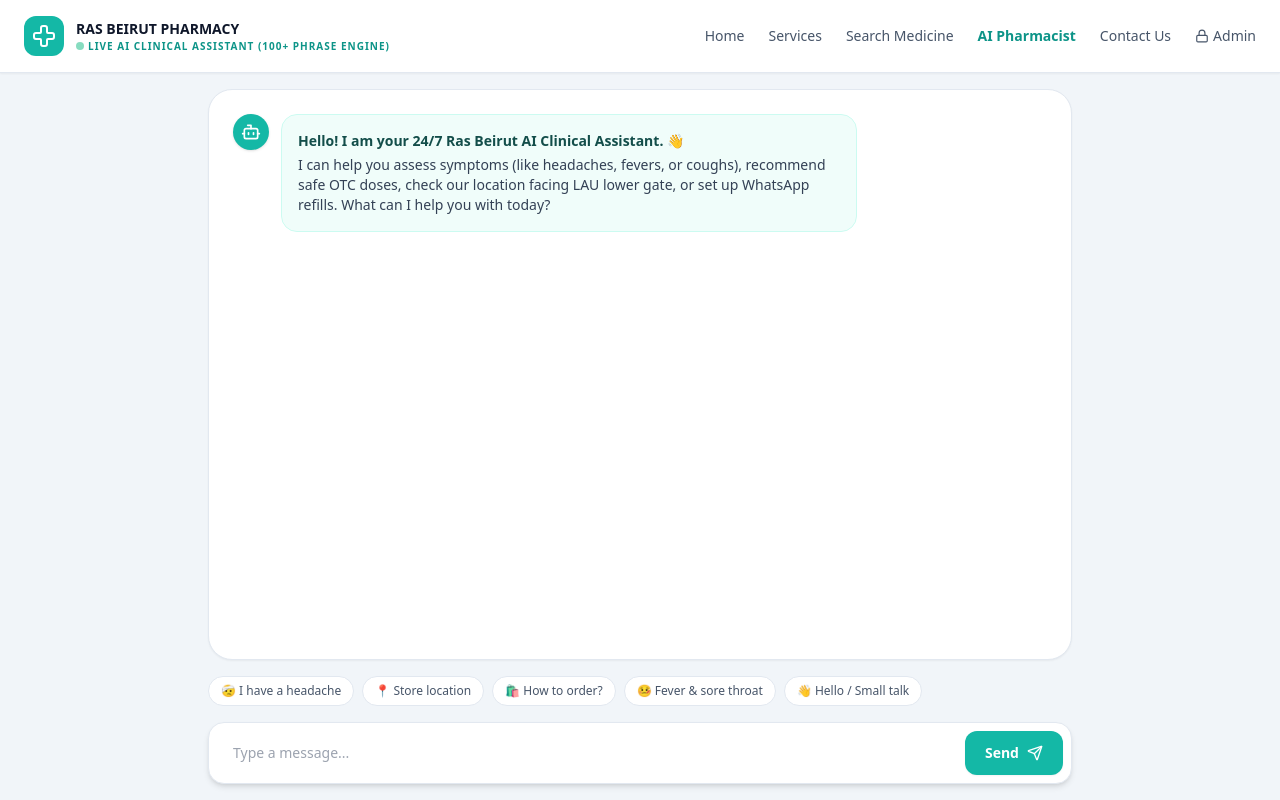
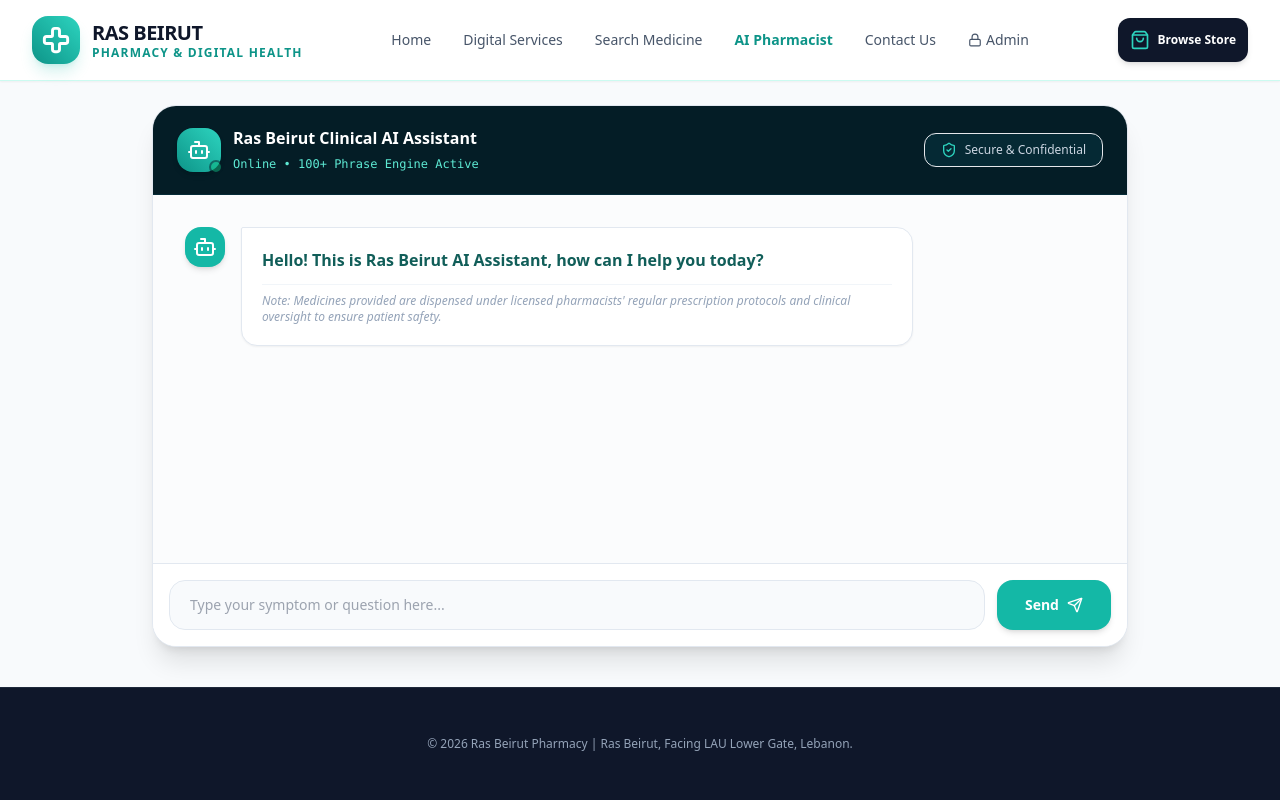
Before and after one commit to fatemahslaiby2006/Ras-Beirut-Pharmacy, a plain HTML site: page chatbot.html in a window 1280 px wide. Drawn offline with nearby package versions, Linux system fonts and the light colour scheme.

Commit message:
Update chatbot.html

```diff
--- a/chatbot.html
+++ b/chatbot.html
@@ -1,5 +1,5 @@
 <!DOCTYPE html>
-<html lang="en">
+<html lang="en" class="scroll-smooth">
 <head>
     <meta charset="UTF-8">
     <meta name="viewport" content="width=device-width, initial-scale=1.0">
@@ -17,13 +17,8 @@
                             50: '#f0fdfa',
                             100: '#ccfbf1',
                             200: '#99f6e4',
-                            300: '#5eead4',
-                            400: '#2dd4bf',
-                            500: '#14b8a6',
-                            600: '#0d9488',
-                            700: '#0f766e',
-                            800: '#115e59',
-                            900: '#134e4a'
+                            300: '#5eead4', 400: '#2dd4bf', 500: '#14b8a6', 600: '#0d9488', 700: '#0f766e', 800: '#115e59', 900: '#134e4a',
+                            950: '#042f2e'
                         },
                         navy: {
                             800: '#062c38',
@@ -34,79 +29,120 @@
             }
         }
     </script>
+<style>
+    /* Page Transition Animations */
+    body {
+        opacity: 0;
+        transform: translateY(8px);
+        transition: opacity 0.35s ease-out, transform 0.35s ease-out;
+    }
+    body.page-loaded {
+        opacity: 1;
+        transform: translateY(0);
+    }
+    body.page-fade-out {
+        opacity: 0;
+        transform: translateY(-8px);
+        transition: opacity 0.25s ease-in, transform 0.25s ease-in;
+    }
+</style>
 </head>
-<body class="bg-slate-100 text-slate-800 font-sans antialiased h-screen flex flex-col">
+<body class="bg-slate-50 text-slate-800 font-sans antialiased min-h-screen flex flex-col justify-between">
 
     <!-- UNIFIED NAVBAR -->
-    <header class="bg-white border-b border-slate-200 px-6 py-4 flex items-center justify-between shrink-0 shadow-sm">
+    <header class="sticky top-0 z-40 bg-white/95 backdrop-blur-md border-b border-turq-100 shadow-sm shrink-0">
+        <div class="max-w-7xl mx-auto px-4 sm:px-6 lg:px-8">
+            <div class="flex items-center justify-between h-20">
                 <a href="index.html" class="flex items-center space-x-3">
-            <div class="w-10 h-10 rounded-xl bg-turq-500 flex items-center justify-center text-white font-bold">
-                <i data-lucide="cross" class="w-6 h-6"></i>
+                    <div class="w-12 h-12 rounded-2xl bg-gradient-to-tr from-turq-600 to-turq-400 flex items-center justify-center text-white shadow-lg shadow-turq-500/20">
+                        <i data-lucide="cross" class="w-7 h-7 stroke-[2.5]"></i>
                     </div>
                     <div>
-                <h1 class="font-bold text-slate-900 text-sm">RAS BEIRUT PHARMACY</h1>
-                <span class="text-[10px] text-turq-600 font-bold uppercase tracking-widest flex items-center gap-1">
-                    <span class="w-2 h-2 rounded-full bg-emerald-500 animate-pulse"></span>
-                    Live AI Clinical Assistant (100+ Phrase Engine)
-                </span>
+                        <span class="text-xl font-bold tracking-tight text-slate-900 block leading-tight">RAS BEIRUT</span>
+                        <span class="text-xs font-semibold text-turq-600 uppercase tracking-widest block">Pharmacy & Digital Health</span>
                     </div>
                 </a>
-        <nav class="hidden md:flex items-center space-x-6 text-sm font-medium">
-            <a href="index.html" class="text-slate-600 hover:text-turq-600 transition">Home</a>
-            <a href="services.html" class="text-slate-600 hover:text-turq-600 transition">Services</a>
-            <a href="search.html" class="text-slate-600 hover:text-turq-600 transition">Search Medicine</a>
-            <a href="chatbot.html" class="text-turq-600 font-bold">AI Pharmacist</a>
-            <a href="contact.html" class="text-slate-600 hover:text-turq-600 transition">Contact Us</a>
-            <a href="admin.html" class="text-slate-600 hover:text-turq-600 transition flex items-center gap-1"><i data-lucide="lock" class="w-3.5 h-3.5"></i> Admin</a>
+
+                <nav class="hidden lg:flex items-center space-x-8">
+                    <a href="index.html" class="text-slate-600 hover:text-turq-600 font-medium text-sm transition">Home</a>
+                    <a href="services.html" class="text-slate-600 hover:text-turq-600 font-medium text-sm transition">Digital Services</a>
+                    <a href="search.html" class="text-slate-600 hover:text-turq-600 font-medium text-sm transition">Search Medicine</a>
+                    <a href="chatbot.html" class="text-turq-600 font-bold text-sm">AI Pharmacist</a>
+                    <a href="contact.html" class="text-slate-600 hover:text-turq-600 font-medium text-sm transition">Contact Us</a>
+                    <a href="admin.html" class="text-slate-600 hover:text-turq-600 font-medium text-sm transition flex items-center gap-1"><i data-lucide="lock" class="w-3.5 h-3.5"></i> Admin</a>
                 </nav>
+
+                <div class="flex items-center space-x-3">
+                    <a href="search.html" class="p-3 rounded-xl bg-slate-900 text-white hover:bg-turq-600 transition flex items-center gap-2 shadow-md">
+                        <i data-lucide="shopping-bag" class="w-5 h-5 text-turq-400"></i>
+                        <span class="text-xs font-bold hidden sm:inline">Browse Store</span>
+                    </a>
+                </div>
+            </div>
+        </div>
     </header>
 
-    <!-- CHAT CONTAINER -->
-    <main class="flex-1 max-w-4xl w-full mx-auto p-4 flex flex-col justify-between overflow-hidden">
+    <!-- EXPANDED CHAT CONTAINER -->
+    <main class="flex-1 max-w-5xl w-full mx-auto p-4 sm:p-6 flex flex-col justify-between my-auto">
 
-        <!-- MESSAGES WINDOW -->
-        <div id="chat-window" class="flex-1 overflow-y-auto space-y-4 p-4 sm:p-6 bg-white rounded-3xl border border-slate-200 shadow-sm mb-4">
+        <!-- LARGER CHAT WINDOW BOX -->
+        <div class="flex-1 h-[75vh] flex flex-col bg-white rounded-3xl border border-slate-200 shadow-xl overflow-hidden mb-4">
+
+            <!-- CHAT HEADER BANNER -->
+            <div class="bg-navy-900 text-white px-6 py-5 flex items-center justify-between border-b border-navy-800 shrink-0">
+                <div class="flex items-center space-x-3">
+                    <div class="relative">
+                        <div class="w-11 h-11 rounded-2xl bg-gradient-to-tr from-turq-600 to-turq-400 flex items-center justify-center text-white shadow-md">
+                            <i data-lucide="bot" class="w-6 h-6"></i>
+                        </div>
+                        <span class="absolute -bottom-0.5 -right-0.5 w-3.5 h-3.5 rounded-full bg-emerald-500 border-2 border-navy-900 animate-pulse"></span>
+                    </div>
+                    <div>
+                        <h2 class="font-bold text-base text-white">Ras Beirut Clinical AI Assistant</h2>
+                        <span class="text-xs text-turq-300 font-mono">Online • 100+ Phrase Engine Active</span>
+                    </div>
+                </div>
+                <div class="hidden sm:flex items-center gap-2 text-xs text-slate-300 bg-navy-800/80 px-4 py-2 rounded-xl border border-navy-700">
+                    <i data-lucide="shield-check" class="w-4 h-4 text-turq-400"></i>
+                    <span>Secure & Confidential</span>
+                </div>
+            </div>
+
+            <!-- MESSAGES SCROLL AREA -->
+            <div id="chat-window" class="flex-1 overflow-y-auto space-y-6 p-6 sm:p-8 bg-slate-50/50">
 
                 <!-- BOT GREETING -->
-            <div class="flex items-start space-x-3">
-                <div class="w-9 h-9 rounded-full bg-turq-500 text-white flex items-center justify-center shrink-0 shadow">
-                    <i data-lucide="bot" class="w-5 h-5"></i>
+                <div class="flex items-start space-x-4">
+                    <div class="w-10 h-10 rounded-2xl bg-turq-500 text-white flex items-center justify-center shrink-0 shadow-md">
+                        <i data-lucide="bot" class="w-6 h-6"></i>
                     </div>
-                <div class="bg-turq-50 border border-turq-100 rounded-2xl p-4 text-xs sm:text-sm text-slate-700 max-w-xl leading-relaxed">
-                    <p class="font-bold text-turq-900 mb-1">Hello! I am your 24/7 Ras Beirut AI Clinical Assistant. 👋</p>
-                    <p>I can help you assess symptoms (like headaches, fevers, or coughs), recommend safe OTC doses, check our location facing LAU lower gate, or set up WhatsApp refills. What can I help you with today?</p>
+                    <div class="bg-white border border-slate-200 rounded-2xl rounded-tl-sm p-5 text-sm text-slate-700 max-w-2xl leading-relaxed shadow-sm space-y-3">
+                        <p class="font-bold text-turq-800 text-base">Hello! This is Ras Beirut AI Assistant, how can I help you today?</p>
+                        <p class="text-xs text-slate-400 italic pt-2 border-t border-slate-100">Note: Medicines provided are dispensed under licensed pharmacists' regular prescription protocols and clinical oversight to ensure patient safety.</p>
                     </div>
                 </div>
 
             </div>
 
-        <!-- QUICK SUGGESTION CHIPS -->
-        <div class="flex gap-2 overflow-x-auto pb-2 mb-2 text-xs">
-            <button onclick="sendQuickMessage('I have a severe headache')" class="px-3 py-1.5 bg-white border border-slate-200 hover:border-turq-400 hover:text-turq-700 text-slate-600 rounded-full shrink-0 transition">🤕 I have a headache</button>
-            <button onclick="sendQuickMessage('Where are you located?')" class="px-3 py-1.5 bg-white border border-slate-200 hover:border-turq-400 hover:text-turq-700 text-slate-600 rounded-full shrink-0 transition">📍 Store location</button>
-            <button onclick="sendQuickMessage('How do I order medicine?')" class="px-3 py-1.5 bg-white border border-slate-200 hover:border-turq-400 hover:text-turq-700 text-slate-600 rounded-full shrink-0 transition">🛍️ How to order?</button>
-            <button onclick="sendQuickMessage('I have a fever and sore throat')" class="px-3 py-1.5 bg-white border border-slate-200 hover:border-turq-400 hover:text-turq-700 text-slate-600 rounded-full shrink-0 transition">🤒 Fever & sore throat</button>
-            <button onclick="sendQuickMessage('How are you today?')" class="px-3 py-1.5 bg-white border border-slate-200 hover:border-turq-400 hover:text-turq-700 text-slate-600 rounded-full shrink-0 transition">👋 Hello / Small talk</button>
-        </div>
-
-        <!-- INPUT FORM -->
-        <form onsubmit="handleChat(event)" class="flex gap-2 bg-white p-2 rounded-2xl border border-slate-200 shadow-md">
-            <input type="text" id="chat-input" placeholder="Type a message..." class="flex-1 px-4 py-3 text-xs sm:text-sm focus:outline-none bg-transparent">
-            <button type="submit" class="px-5 py-3 bg-turq-500 hover:bg-turq-600 text-white font-bold rounded-xl text-xs sm:text-sm transition flex items-center gap-2 shadow-sm">
+            <!-- INPUT FORM ATTACHED AT BOTTOM OF CHAT BOX -->
+            <form onsubmit="handleChat(event)" class="p-4 bg-white border-t border-slate-200 flex gap-3 shrink-0">
+                <input type="text" id="chat-input" placeholder="Type your symptom or question here..." class="flex-1 px-5 py-3.5 text-sm focus:outline-none bg-slate-50 border border-slate-200 rounded-2xl focus:border-turq-500 transition">
+                <button type="submit" class="px-7 py-3.5 bg-turq-500 hover:bg-turq-600 text-white font-bold rounded-2xl text-sm transition flex items-center gap-2 shadow-md cursor-pointer">
                     <span>Send</span>
                     <i data-lucide="send" class="w-4 h-4"></i>
                 </button>
             </form>
+        </div>
     </main>
+
+    <!-- FOOTER -->
+    <footer class="bg-slate-900 text-slate-400 py-12 border-t border-slate-800 text-center text-xs shrink-0">
+        &copy; 2026 Ras Beirut Pharmacy | Ras Beirut, Facing LAU Lower Gate, Lebanon.
+    </footer>
 
     <!-- ADVANCED 100+ PHRASE INTENT ENGINE -->
     <script>
         lucide.createIcons();
-
-        function sendQuickMessage(text) {
-            document.getElementById('chat-input').value = text;
-            handleChat(new Event('submit'));
-        }
 
         async function handleChat(e) {
             e.preventDefault();
@@ -119,7 +155,7 @@
             // 1. Render User Message
             chatWindow.innerHTML += `
                 <div class="flex items-start justify-end space-x-3">
-                    <div class="bg-slate-900 text-white rounded-2xl p-4 text-xs sm:text-sm max-w-lg leading-relaxed shadow-sm">
+                    <div class="bg-navy-900 text-white rounded-2xl rounded-tr-sm p-5 text-sm max-w-xl leading-relaxed shadow-md">
                         ${escapeHtml(message)}
                     </div>
                 </div>
@@ -131,15 +167,15 @@
             // 2. Render Typing Indicator
             const typingId = 'typing-' + Date.now();
             chatWindow.innerHTML += `
-                <div id="${typingId}" class="flex items-start space-x-3">
-                    <div class="w-9 h-9 rounded-full bg-turq-500 text-white flex items-center justify-center shrink-0 shadow">
-                        <i data-lucide="bot" class="w-5 h-5"></i>
+                <div id="${typingId}" class="flex items-start space-x-4">
+                    <div class="w-10 h-10 rounded-2xl bg-turq-500 text-white flex items-center justify-center shrink-0 shadow-md">
+                        <i data-lucide="bot" class="w-6 h-6"></i>
                     </div>
-                    <div class="bg-turq-50 border border-turq-100 rounded-2xl p-4 text-xs text-slate-500 flex items-center gap-2">
+                    <div class="bg-white border border-slate-200 rounded-2xl rounded-tl-sm p-4 text-xs text-slate-500 flex items-center gap-2 shadow-sm">
                         <span class="w-2 h-2 rounded-full bg-turq-500 animate-bounce"></span>
                         <span class="w-2 h-2 rounded-full bg-turq-500 animate-bounce delay-100"></span>
                         <span class="w-2 h-2 rounded-full bg-turq-500 animate-bounce delay-200"></span>
-                        <span>Ras Beirut AI is analyzing...</span>
+                        <span>Ras Beirut AI is analyzing clinical data...</span>
                     </div>
                 </div>
             `;
@@ -154,12 +190,12 @@
                 const responseText = generateSmartResponse(message);
 
                 chatWindow.innerHTML += `
-                    <div class="flex items-start space-x-3">
-                        <div class="w-9 h-9 rounded-full bg-turq-500 text-white flex items-center justify-center shrink-0 shadow">
-                            <i data-lucide="bot" class="w-5 h-5"></i>
+                    <div class="flex items-start space-x-4">
+                        <div class="w-10 h-10 rounded-2xl bg-turq-500 text-white flex items-center justify-center shrink-0 shadow-md">
+                            <i data-lucide="bot" class="w-6 h-6"></i>
                         </div>
-                        <div class="bg-turq-50 border border-turq-100 rounded-2xl p-4 text-xs sm:text-sm text-slate-700 max-w-lg leading-relaxed">
-                            <p class="font-bold text-turq-900 mb-1">Ras Beirut AI Assistant</p>
+                        <div class="bg-white border border-slate-200 rounded-2xl rounded-tl-sm p-5 text-sm text-slate-700 max-w-2xl leading-relaxed shadow-sm">
+                            <p class="font-bold text-turq-800 mb-1">Ras Beirut AI Assistant</p>
                             <div>${responseText}</div>
                         </div>
                     </div>
@@ -226,7 +262,7 @@
             if (['order', 'buy', 'purchase', 'cart', 'shop', 'catalog', 'getPrice', 'cost', 'price'].some(w => lower.includes(w))) {
                 return `
                     <p class="mb-2">You can place an order easily:</p>
-                    <ul class="list-disc pl-4 space-y-1 text-xs">
+                    <ul class="list-disc pl-4 space-y-1 text-xs sm:text-sm">
                         <li><strong>Online Catalog:</strong> Visit <a href="search.html" class="text-turq-600 font-bold underline">Search Medicine</a> to pick quantities and add items to your live cart.</li>
                         <li><strong>Prescription Upload:</strong> Submit your doctor's order for rapid verification.</li>
                         <li><strong>Direct WhatsApp:</strong> Message us at <strong>+961 70 000 000</strong>.</li>
@@ -258,19 +294,16 @@
         }
     </script>
 <script>
-    // Trigger fade-in when page loads
     window.addEventListener('DOMContentLoaded', () => {
         document.body.classList.add('page-loaded');
     });
 
-    // Intercept internal navigation clicks for smooth fade-out effect
     document.addEventListener('click', e => {
         const link = e.target.closest('a');
         if (!link) return;
 
         const href = link.getAttribute('href');
 
-        // Check if it's an internal HTML link (ignoring anchors, external links, or JS triggers)
         if (href && href.endsWith('.html') && !href.startsWith('http') && !link.hasAttribute('target')) {
             e.preventDefault();
             document.body.classList.remove('page-loaded');
@@ -278,7 +311,7 @@
 
             setTimeout(() => {
                 window.location.href = href;
-            }, 250); // Matches the 0.25s fade-out CSS duration
+            }, 250);
         }
     });
 </script>
```
Lines whose indentation alone changed are shown as unchanged.
